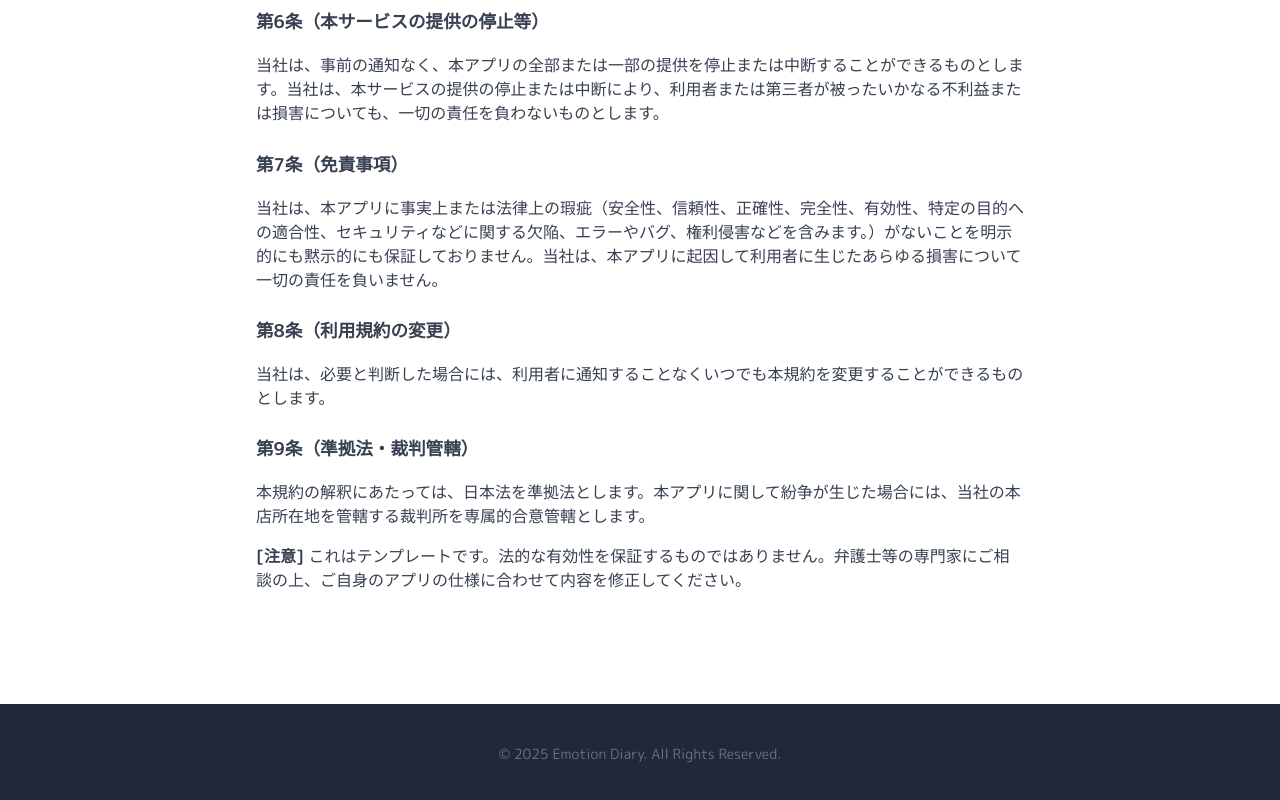
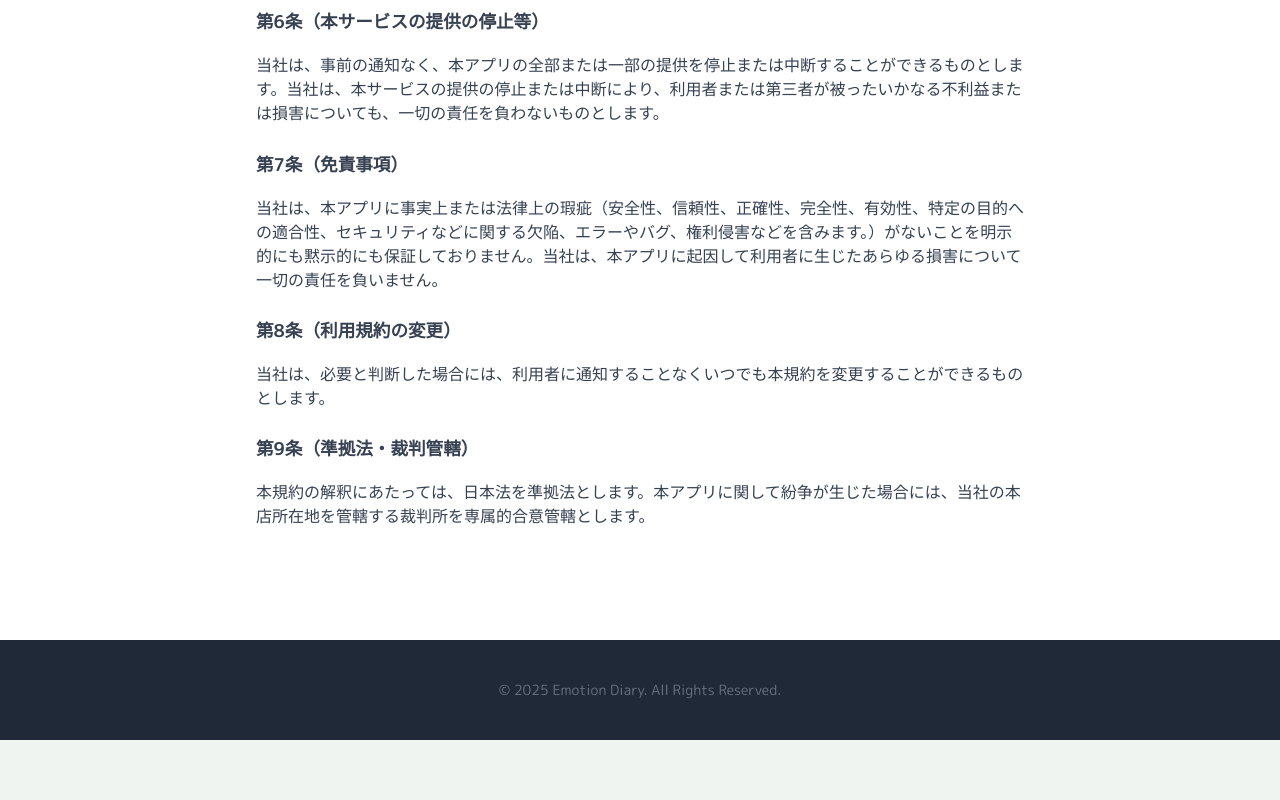
Before and after one commit to SMRI2170/Official-Website-of-Emotion-Diary, a plain HTML site: page terms.html in a window 1280 px wide. Shown: the part 1201-2001 px from the top of the page. After the commit the page ends 1941 px from the top, so only its background shows below. Drawn offline with nearby package versions, Linux system fonts and the light colour scheme.

Commit message:
Update terms.html

```diff
--- a/terms.html
+++ b/terms.html
@@ -90,7 +90,7 @@
                     <h4>第9条（準拠法・裁判管轄）</h4>
                     <p>本規約の解釈にあたっては、日本法を準拠法とします。本アプリに関して紛争が生じた場合には、当社の本店所在地を管轄する裁判所を専属的合意管轄とします。</p>
 
-                    <p><strong>[注意]</strong> これはテンプレートです。法的な有効性を保証するものではありません。弁護士等の専門家にご相談の上、ご自身のアプリの仕様に合わせて内容を修正してください。</p>
+
                 </div>
             </div>
         </div>
```
